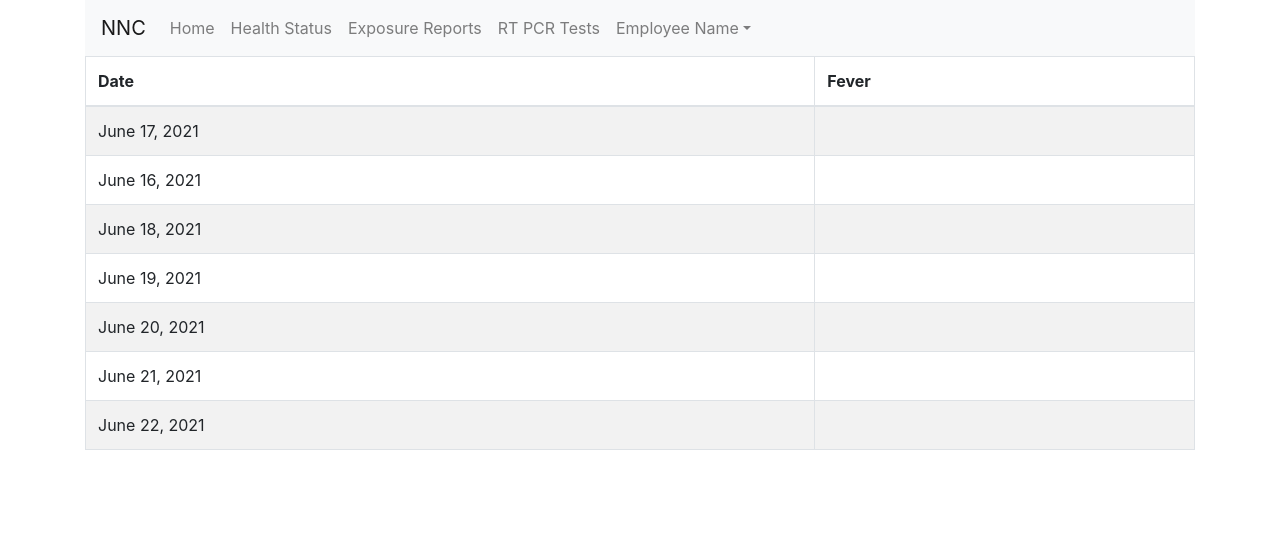
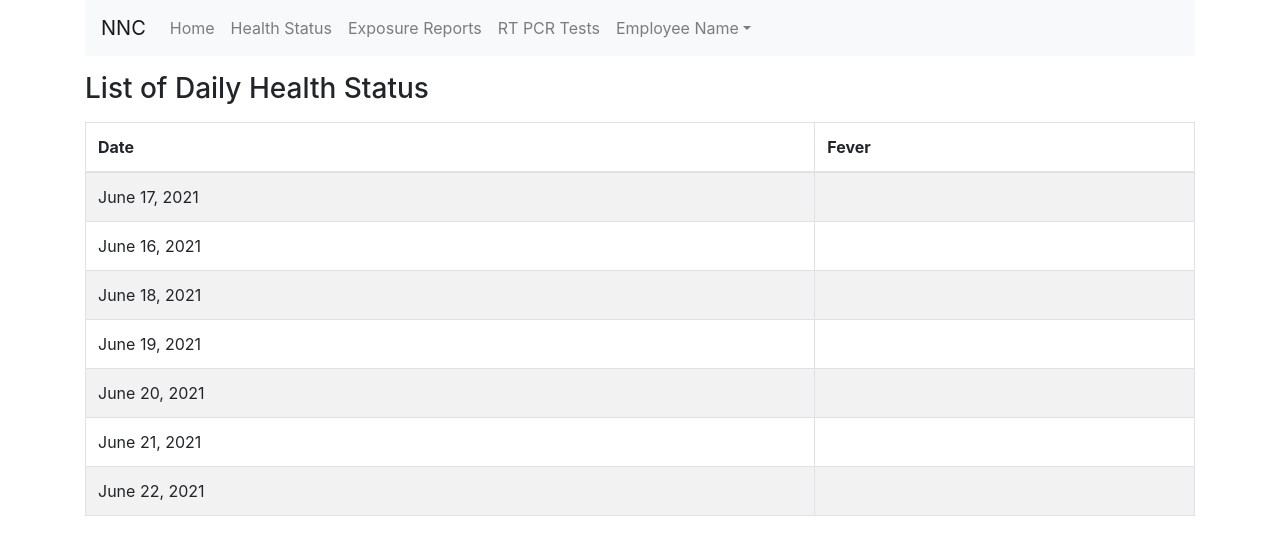
Before and after one commit to hannalalia/health-monitoring, a React (Create React App) app: page /Health in a window 1280 px wide. Shown: the top 554 px of the page. Built offline with nearby package versions, Linux system fonts and the light colour scheme.

Commit message:
add title and margin to HealthStatus table

```diff
--- a/src/components/HealthStatus.js
+++ b/src/components/HealthStatus.js
@@ -1,7 +1,6 @@
 import React, {useMemo} from 'react';
 import {Table} from 'react-bootstrap';
 import {useTable} from 'react-table';
-
 
 
 function HealthStatus() {
@@ -69,7 +68,8 @@ function HealthStatus() {
       } = tableInstance
     return (
     <div>
-        <Table striped bordered {...getTableProps()}>
+        <h3 className="my-3">List of Daily Health Status</h3>
+        <Table striped bordered className="my-3"{...getTableProps()}>
             <thead>
             {
                 headerGroups.map(headerGroup => (
```
